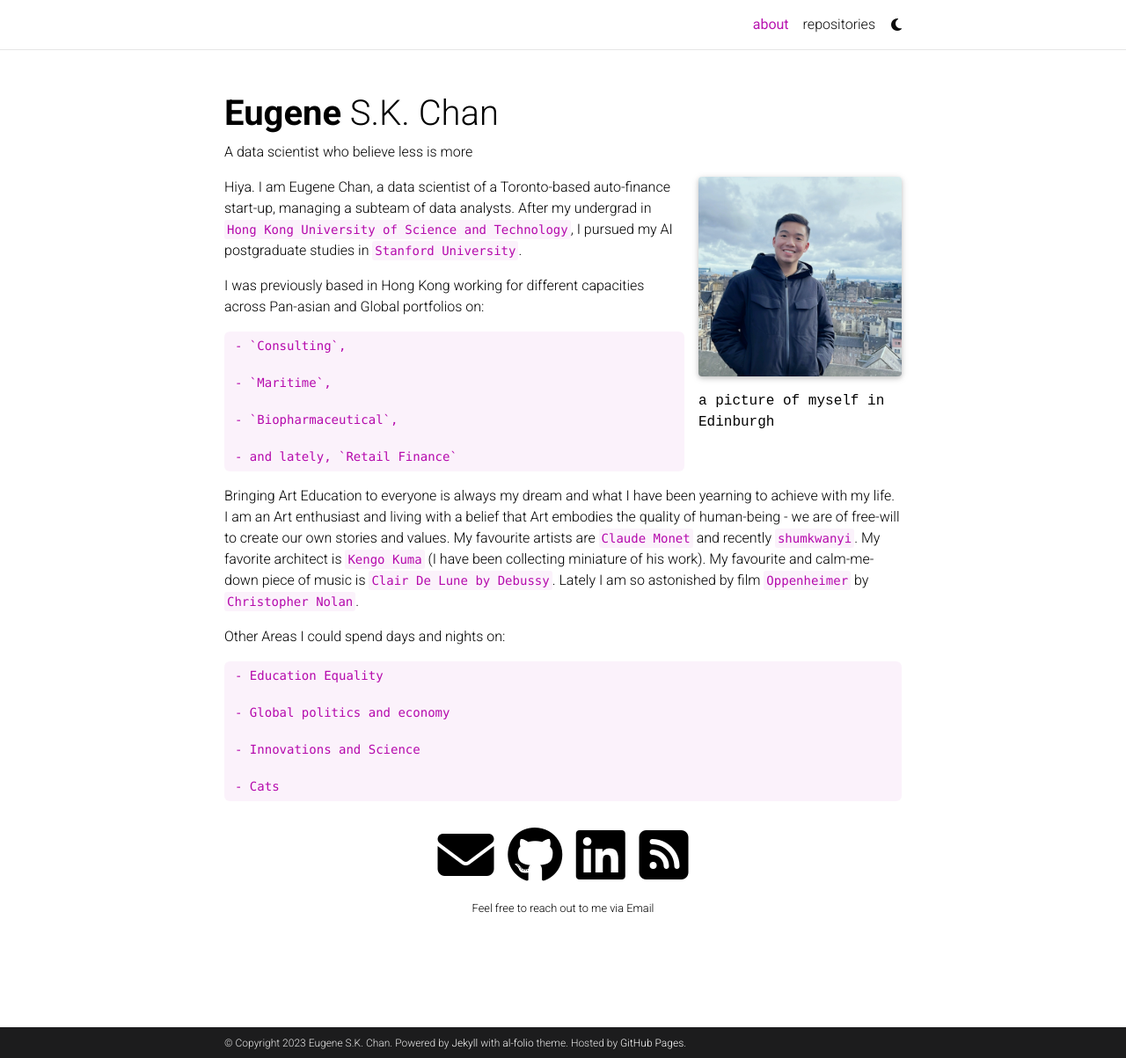
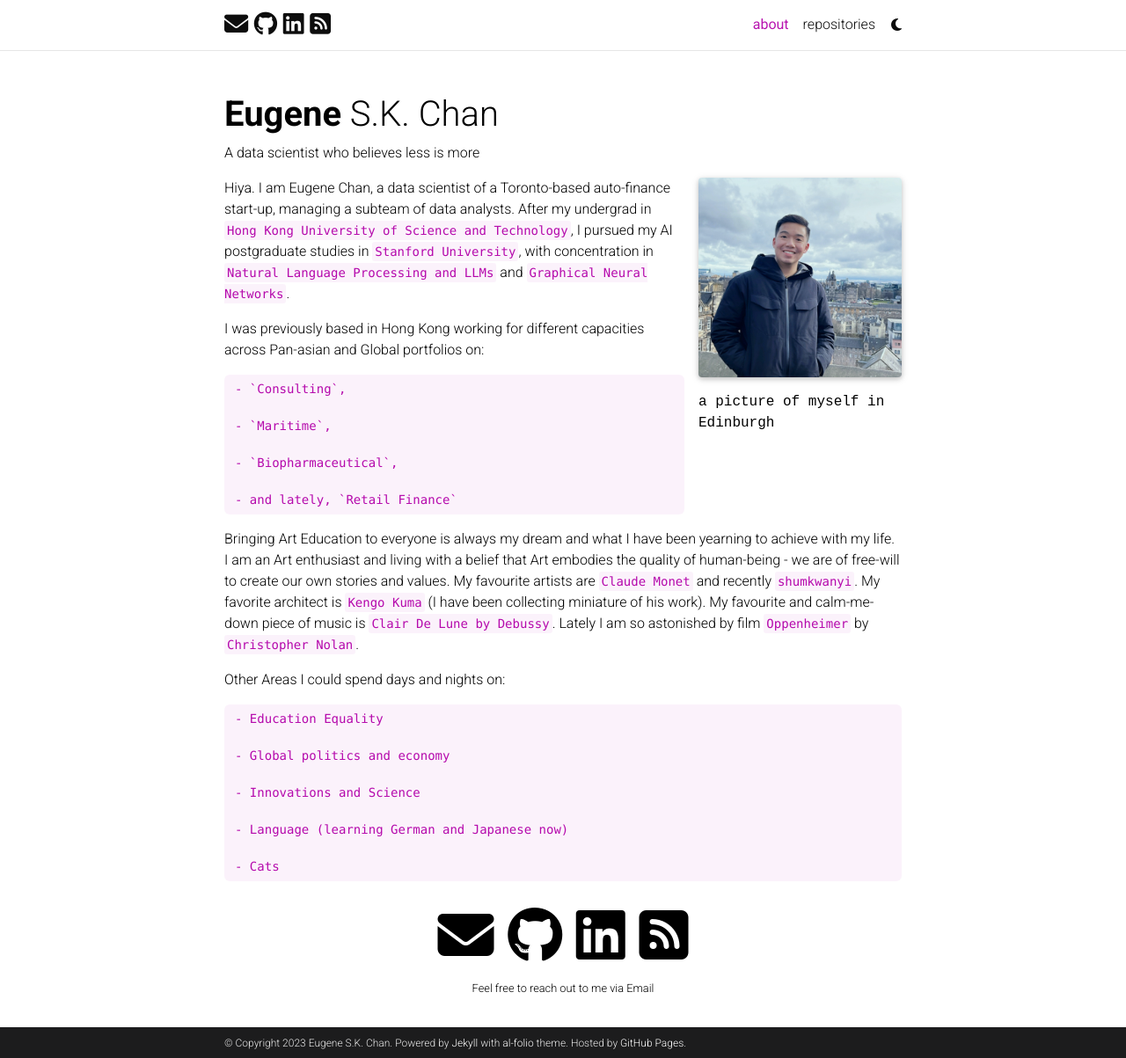
Before and after one commit to skchanah/skchanah.github.io, a Jekyll site: the page built from _pages/about.md, in a window 1280 px wide and 1203 px high. Shown: the whole window at 88% size. Built offline with Jekyll 4.4.1, drawn with Linux system fonts in a browser that asks for light colours; full-size pictures stand in for the smaller copies a plugin makes; comment, search, counter and statistics services are not loaded; a style sheet for code colours, icons or effects is not loaded.

Commit message:
updates - grammar fix.

```diff
--- a/_config.yml
+++ b/_config.yml
@@ -364,7 +364,7 @@
 enable_tooltips:            false  # enables automatic tooltip links generated
                                    # for each section titles on pages and posts
 enable_darkmode:            true   # enables switching between light/dark modes
-enable_navbar_social:       false  # enables displaying social links in the
+enable_navbar_social:       true  # enables displaying social links in the
                                    # navbar on the about page
 enable_project_categories:  true   # enables categorization of projects into
                                    # multiple categories
--- a/_pages/about.md
+++ b/_pages/about.md
@@ -2,7 +2,7 @@
 layout: about
 title: about
 permalink: /
-subtitle: A data scientist who believe less is more
+subtitle: A data scientist who believes less is more
 
 profile:
   align: right
@@ -17,7 +17,7 @@
 social: true  # includes social icons at the bottom of the page
 ---
 
-Hiya. I am Eugene Chan, a data scientist of a Toronto-based auto-finance start-up, managing a subteam of data analysts. After my undergrad in [`Hong Kong University of Science and Technology`](https://ais.hkust.edu.hk/), I pursued my AI postgraduate studies in [`Stanford University`](https://engineering.stanford.edu/).
+Hiya. I am Eugene Chan, a data scientist of a Toronto-based auto-finance start-up, managing a subteam of data analysts. After my undergrad in [`Hong Kong University of Science and Technology`](https://ais.hkust.edu.hk/), I pursued my AI postgraduate studies in [`Stanford University`](https://engineering.stanford.edu/), with concentration in `Natural Language Processing and LLMs` and `Graphical Neural Networks`.
 
 I was previously based in Hong Kong working for different capacities across Pan-asian and Global portfolios on:
 
@@ -39,4 +39,6 @@
 
     - Innovations and Science
 
+    - Language (learning German and Japanese now)
+
     - Cats
```
